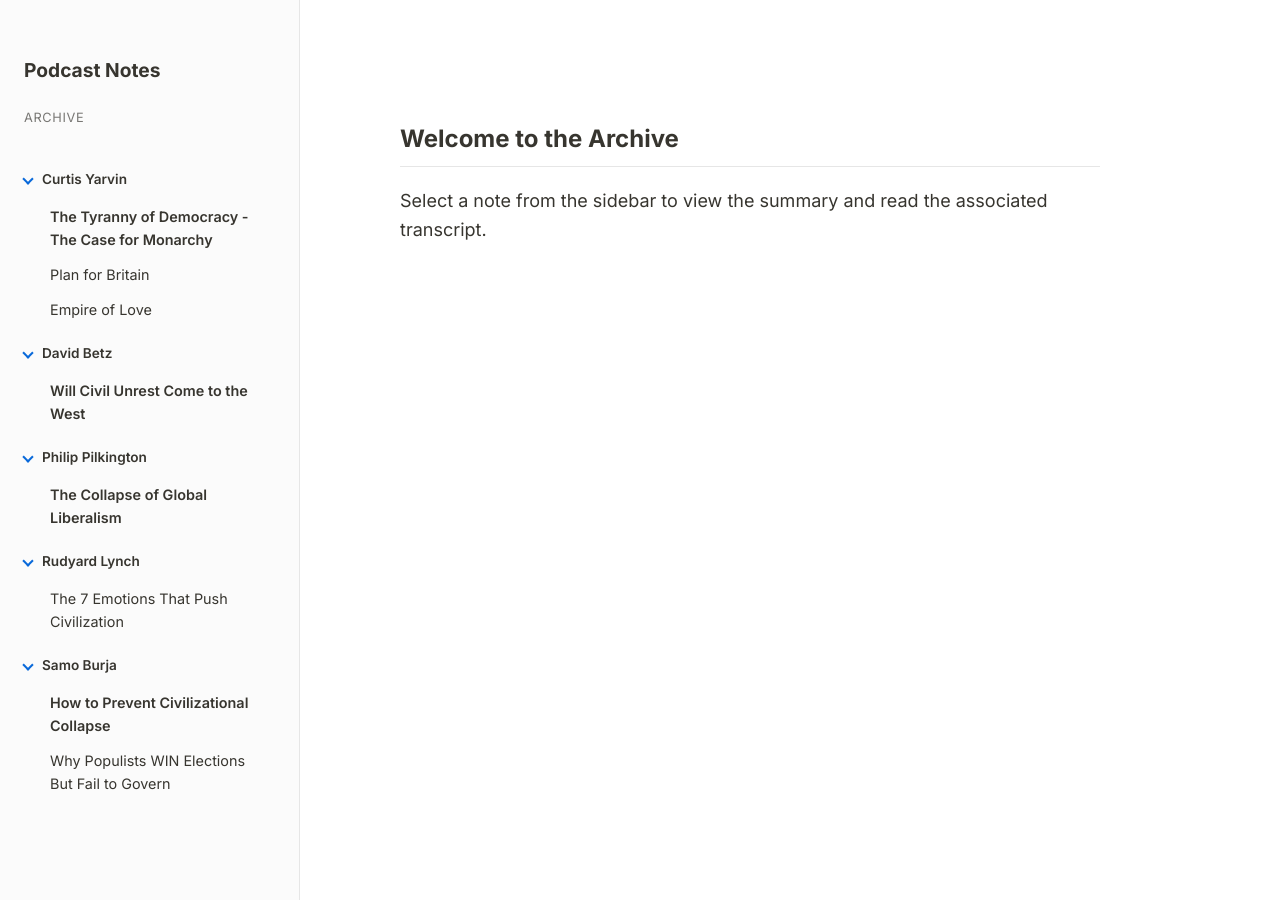
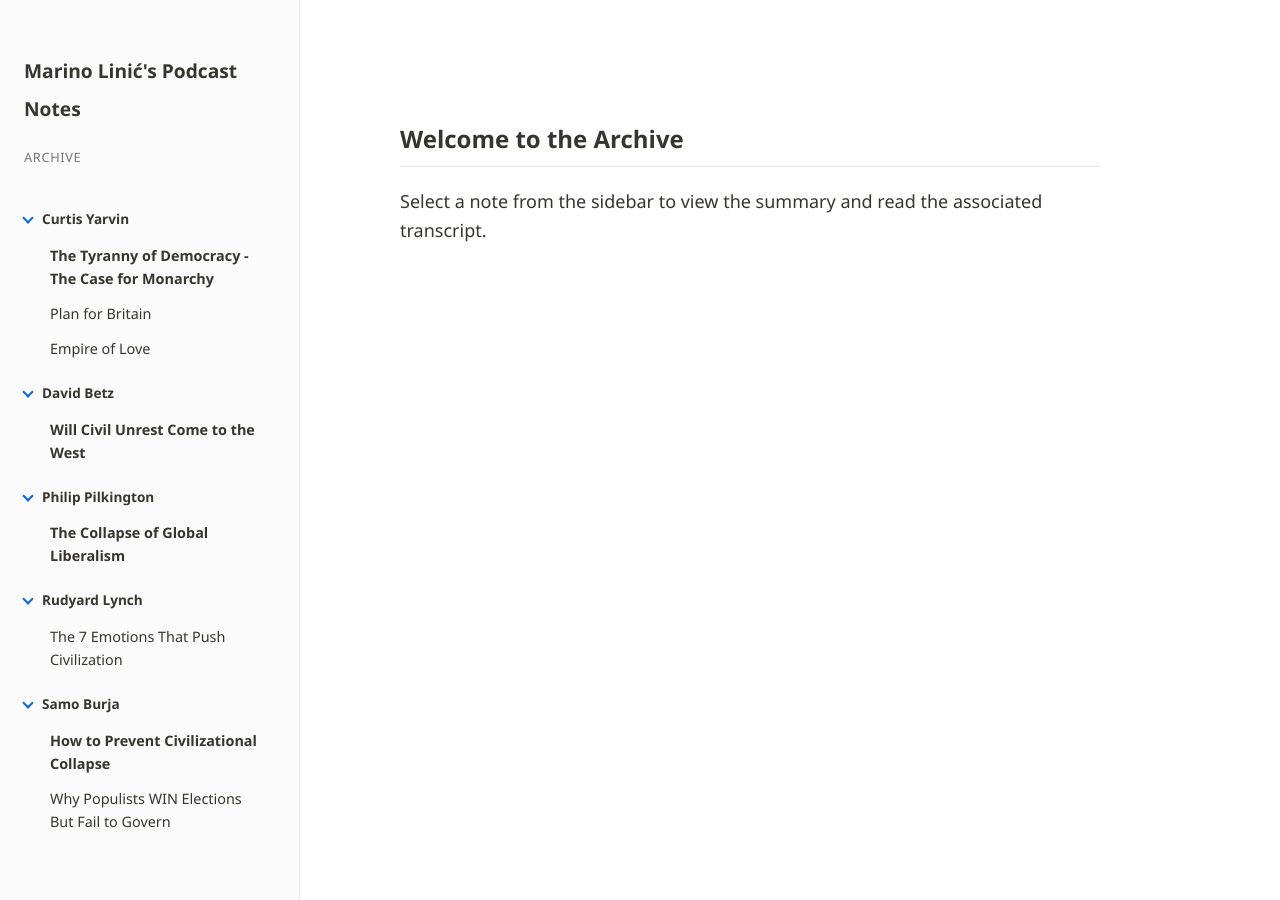
Before and after one commit to MarinoLinic/podcasts, a Jekyll site: the page built from index.html, in a window 1280 px wide. Built offline with Jekyll 4.4.1, drawn with Linux system fonts in a browser that asks for light colours.

Commit message:
Small changes

```diff
--- a/_config.yml
+++ b/_config.yml
@@ -1,4 +1,4 @@
-title: Podcast Notes
+title: Marino Linić's Podcast Notes
 description: Archive of notes and transcripts
 permalink: /:title/
 theme: null
--- a/assets/css/style.css
+++ b/assets/css/style.css
@@ -10,7 +10,7 @@
 	--hover-bg: #eaeef2;
 
 	/* Fonts - Added 'Inter' to the front so it's used everywhere */
-	--font-main: 'Inter', -apple-system, BlinkMacSystemFont, 'Segoe UI', Helvetica, Arial, sans-serif;
+	--font-main: 'Segoe UI', -apple-system, BlinkMacSystemFont, 'Inter', Helvetica, Arial, sans-serif;
 	--font-mono: 'JetBrains Mono', SFMono-Regular, Consolas, 'Liberation Mono', Menlo, monospace;
 }
 
```
